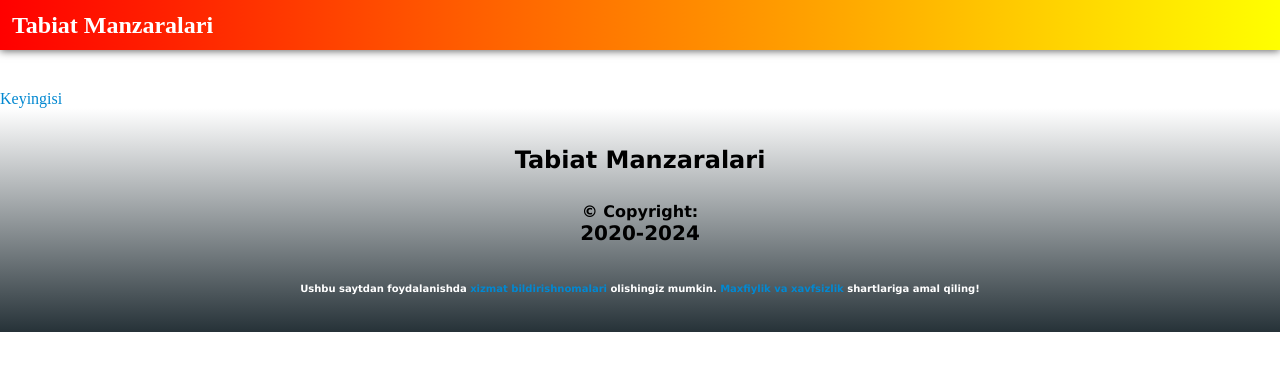
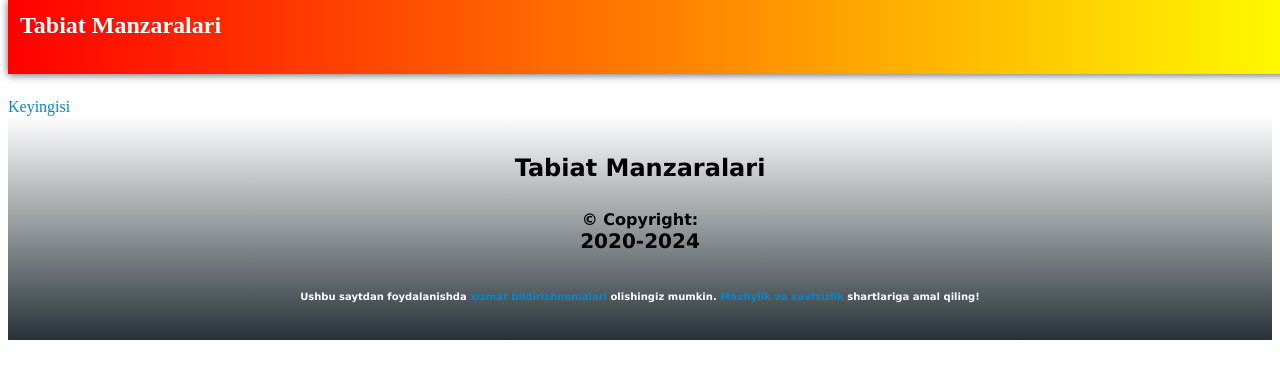
Before and after one commit to ManzaraPlus/Manzara13, a plain HTML site: page index.html in a window 1280 px wide. Drawn offline with Linux system fonts and the light colour scheme.

Commit message:
update index.html

```diff
--- a/index.html
+++ b/index.html
@@ -8,10 +8,6 @@
 <meta name="viewport" content="width=device-width, initial-scale=1.0">
 <meta http-equiv="X-UA-Compatible" content="IE=Edge">
 <title>*inc</title>
-<style>
-html{box-sizing:border-box}*,*:before,*:after{box-sizing:inherit}
-html{-ms-text-size-adjust:100%;-webkit-text-size-adjust:100%}body{margin:0}
-</style>
 </head>
 <body>
 <div class="top">
```
